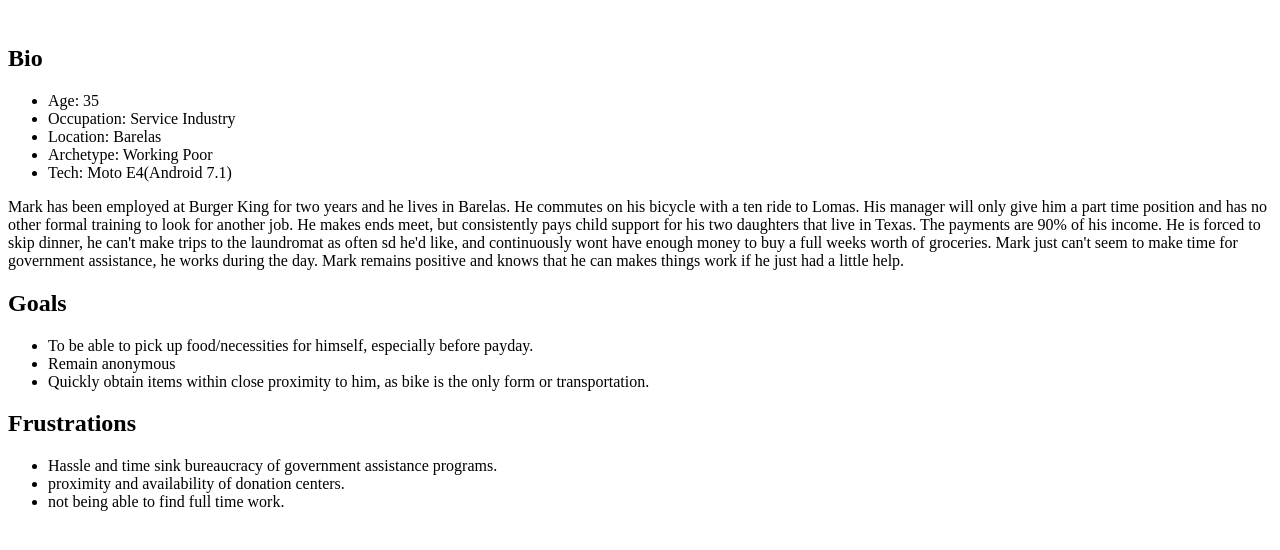
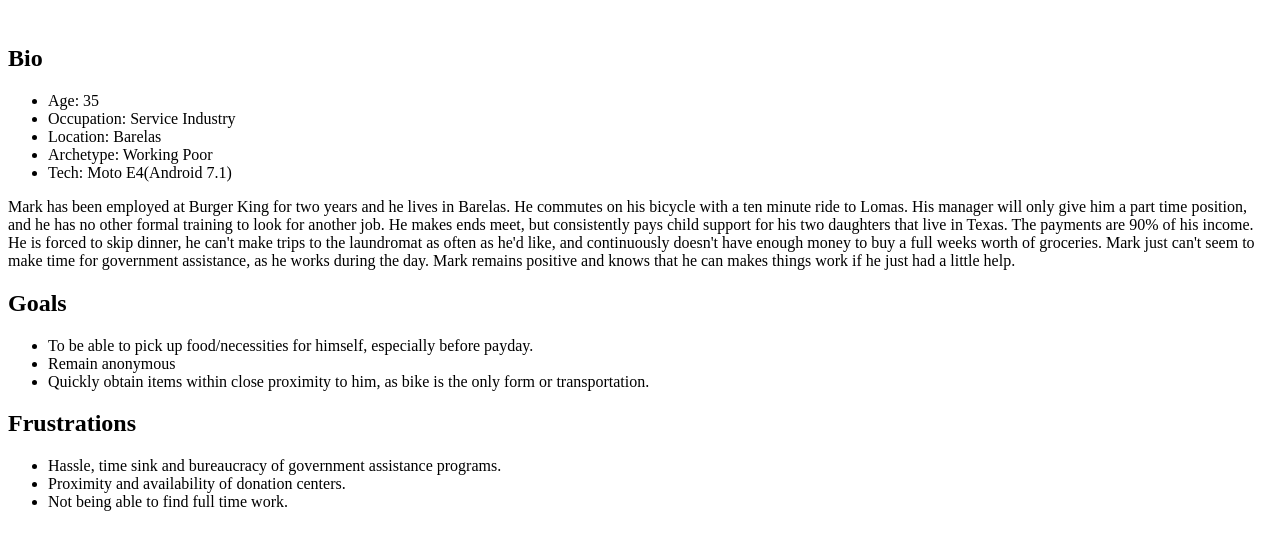
Before and after one commit to Npascetti/kindness, a PHP site: page /mark.php in a window 1280 px wide. Shown: the part 179-729 px from the top of the page. Run offline with PHP 8.4, Linux system fonts and the light colour scheme.

Commit message:
fixed typos in mark.php

```diff
--- a/epic/mark.php
+++ b/epic/mark.php
@@ -31,11 +31,11 @@
 					<li>Tech: Moto E4(Android 7.1)</li>
 				</ul>
 
-    <p>Mark has been employed at Burger King for two years and he lives in Barelas. He commutes on his bicycle with a ten
-    ride to Lomas. His manager will only give him a part time position and has no other formal training to look for another
+    <p>Mark has been employed at Burger King for two years and he lives in Barelas. He commutes on his bicycle with a ten minute
+    ride to Lomas. His manager will only give him a part time position, and he has no other formal training to look for another
     job. He makes ends meet, but consistently pays child support for his two daughters that live in Texas. The payments are 90%
-    of his income. He is forced to skip dinner, he can't make trips to the laundromat as often sd he'd like, and continuously
-     wont have enough money to buy a full weeks worth of groceries. Mark just can't seem to make time for government assistance,
+    of his income. He is forced to skip dinner, he can't make trips to the laundromat as often as he'd like, and continuously
+     doesn't have enough money to buy a full weeks worth of groceries. Mark just can't seem to make time for government assistance, as
      he works during the day. Mark remains positive and knows that he can makes things work if he just had a little help.<p>
 <h2>Goals</h2>
 				<ul>
@@ -45,9 +45,9 @@
 				</ul>
 			<h2>Frustrations</h2>
 				<ul>
-					<li>Hassle and time sink bureaucracy of government assistance programs. </li>
-					<li>proximity and availability of donation centers.</li>
-					<li>not being able to find full time work.</li>
+					<li>Hassle, time sink and bureaucracy of government assistance programs. </li>
+					<li>Proximity and availability of donation centers.</li>
+					<li>Not being able to find full time work.</li>
 				</ul>
 
 </main>
```
